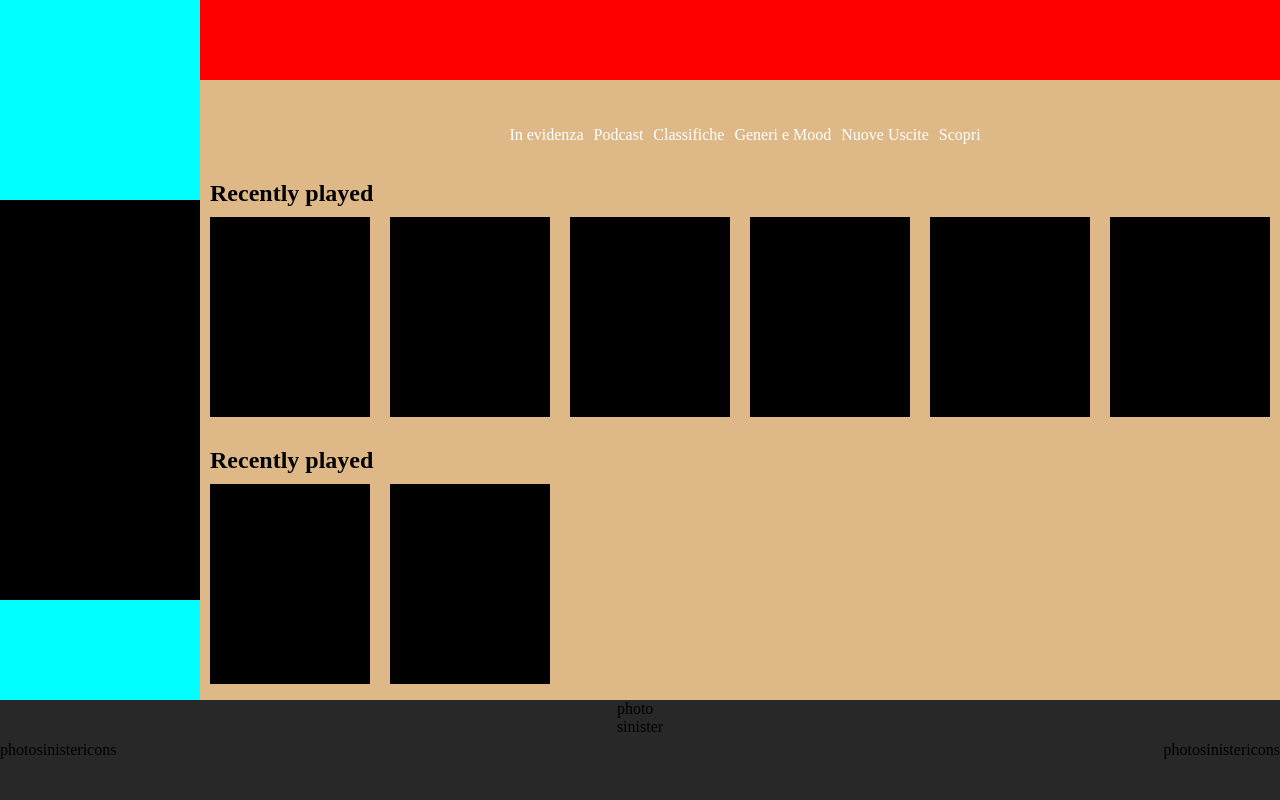
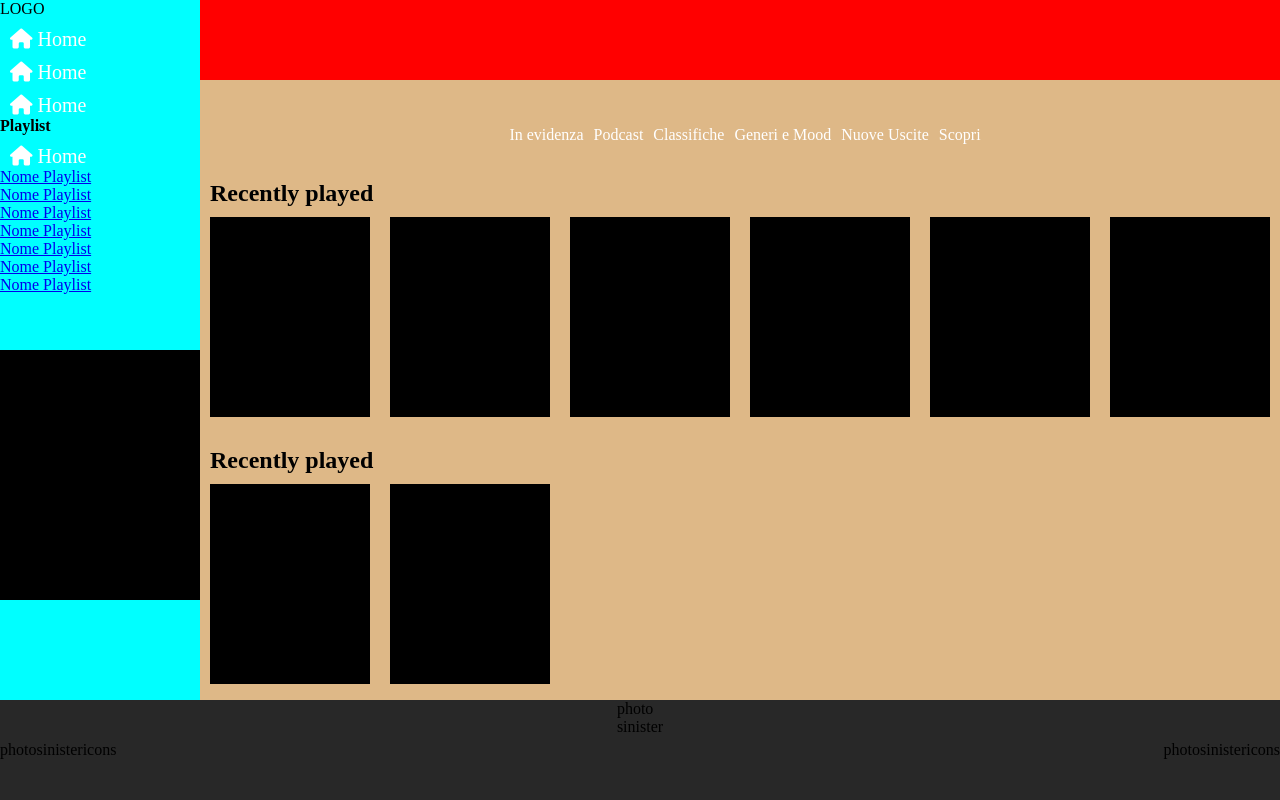
Before and after one commit to Giovannimaiorana/html-css-spotifyweb, a plain HTML site: page index.html in a window 1280 px wide. Drawn offline with Linux system fonts and the light colour scheme.

Commit message:
aggiunta list nei blocchi sidebar

```diff
--- a/css/style.css
+++ b/css/style.css
@@ -19,8 +19,17 @@
 }
 .sidebar .information{
     width: 100%;
-    height: 200px;
+    height: 350px;
     background-color: aqua;
+}
+.sidebar .information .sidebar-icon{
+    margin-top: 10px;
+    margin-left: 10px;
+    font-size: 20px;
+}
+.sidebar .information .sidebar-icon .logo-text a{
+    color: white;
+    text-decoration: none;
 }
 .sidebar .login{
     width: 100%;
@@ -30,7 +39,6 @@
 .content{
     width: calc(100% - 50px);
     background-color: burlywood;
-    overflow-y: scroll;
 }
 #cta{
     position: fixed;
@@ -73,6 +81,10 @@
     background-color: rgb(40, 40, 40);
     height: 100px;
     width: 100%;
+    position: fixed;
+    z-index: 1000;
+    bottom: 0;
+    left: 0;
 }
 
 
@@ -102,6 +114,9 @@
 }
 .radio{
     border-radius: 100%;
+}
+.overflw{
+    overflow-y: scroll;
 }
 
 
--- a/index.html
+++ b/index.html
@@ -6,22 +6,54 @@
     <meta name="viewport" content="width=device-width, initial-scale=1.0">
     <title>Spotify</title>
     <link rel="stylesheet" href="./css/style.css">
+    <link rel="stylesheet" href="https://cdnjs.cloudflare.com/ajax/libs/font-awesome/6.3.0/css/all.min.css" integrity="sha512-SzlrxWUlpfuzQ+pcUCosxcglQRNAq/DZjVsC0lE40xsADsfeQoEypE+enwcOiGjk/bSuGGKHEyjSoQ1zVisanQ==" crossorigin="anonymous" referrerpolicy="no-referrer" />
 </head>
 <body class="debug">
      <main>
         <!----------------sidebar content----------------->
             <div class="container-main flex">
                 <aside class="sidebar">
+        <!----------------sidebar content up----------------->
                     <div class="information">
 
+                        <div class="logo">LOGO</div>
+
+                        <div class="sidebar-icon">
+                            <span class="logo-text"><a href="#"><i class="fa-solid fa-house"></i> Home</a></span>
+                        </div>
+
+                        <div class="sidebar-icon">
+                            <span class="logo-text"><a href="#"><i class="fa-solid fa-house"></i> Home</a></span>
+                        </div>
+
+                        <div class="sidebar-icon">
+                            <span class="logo-text"><a href="#"><i class="fa-solid fa-house"></i> Home</a></span>
+                        </div>
+                        <h4>Playlist</h4>
+                        <div class="sidebar-icon">
+                            <span class="logo-text"><a href="#"><i class="fa-solid fa-house"></i> Home</a></span>
+                        </div>
+                        <div class="play-list overflw">
+                            <ul>
+                                <li><a href="#">Nome Playlist</a></li>
+                                <li><a href="#">Nome Playlist</a></li>
+                                <li><a href="#">Nome Playlist</a></li>
+                                <li><a href="#">Nome Playlist</a></li>
+                                <li><a href="#">Nome Playlist</a></li>
+                                <li><a href="#">Nome Playlist</a></li>
+                                <li><a href="#">Nome Playlist</a></li>
+                            </ul>
+                        </div>
+
                     </div>
+     <!----------------sidebar content down----------------->
                     <div class="login">
 
                     </div>
 
                 </aside>
         <!----------------main content----------------->
-                <div class=" content">
+                <div class=" content overflw">
                     <div id="cta"></div>
                     <nav class="navigation">
                             <ul class="flex wrap jc-center">
```
